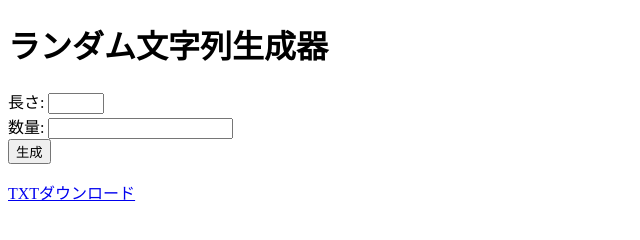
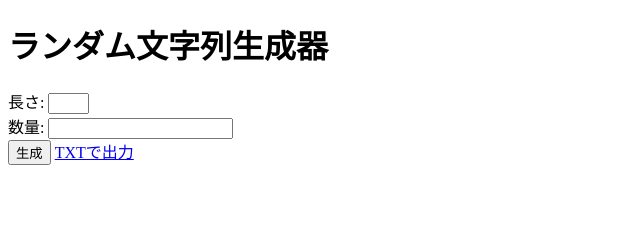
Before and after one commit to Yanchon918s/rand_str, a plain HTML site: page index.html in a window 1280 px wide. Both pictures are taken after a click on the button "生成". Shown: the whole page, without its empty margins (0-640 px from the left). Drawn offline with Linux system fonts and the light colour scheme.

Commit message:
色々修正

```diff
--- a/index.html
+++ b/index.html
@@ -3,6 +3,14 @@
 <head>
     <meta charset="UTF-8">
     <title>ランダム文字列生成器</title>
+    <style>
+        /* スピンボタンを無効にする */
+        input[type="number"]::-webkit-inner-spin-button,
+        input[type="number"]::-webkit-outer-spin-button {
+            -webkit-appearance: none;
+            margin: 0;
+        }
+    </style>
     <script src="script.js"></script>
 </head>
 <body>
@@ -14,7 +22,7 @@
 <input type="number" id="quantity" name="quantity" min="1">
 <br>
 <button onclick="generate()">生成</button>
+<a id="downloadLink" style="display: none;" download>TXTで出力</a>
 <p id="output"></p>
-<a id="downloadLink" style="display: none;" download>TXTダウンロード</a>
 </body>
 </html>
--- a/script.js
+++ b/script.js
@@ -25,5 +25,5 @@ function generate() {
     let file = new Blob([text], { type: 'text/plain' });
     downloadLink.href = URL.createObjectURL(file);
     downloadLink.download = 'strings.txt';
-    downloadLink.style.display = 'block';
+    downloadLink.style.display = 'inline';  // ボタンを表示
 }
```
